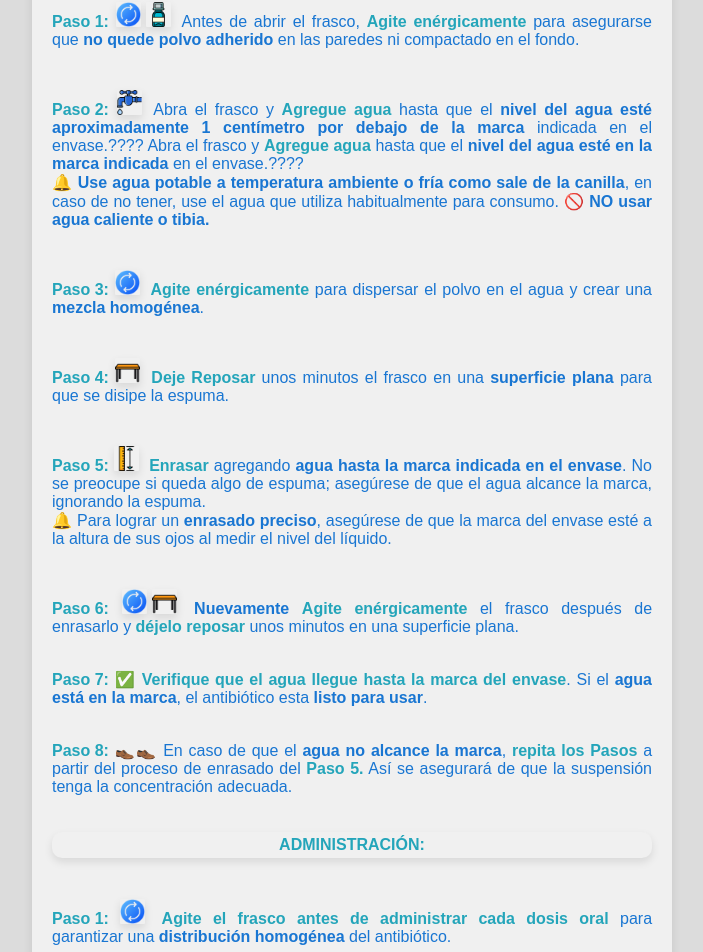
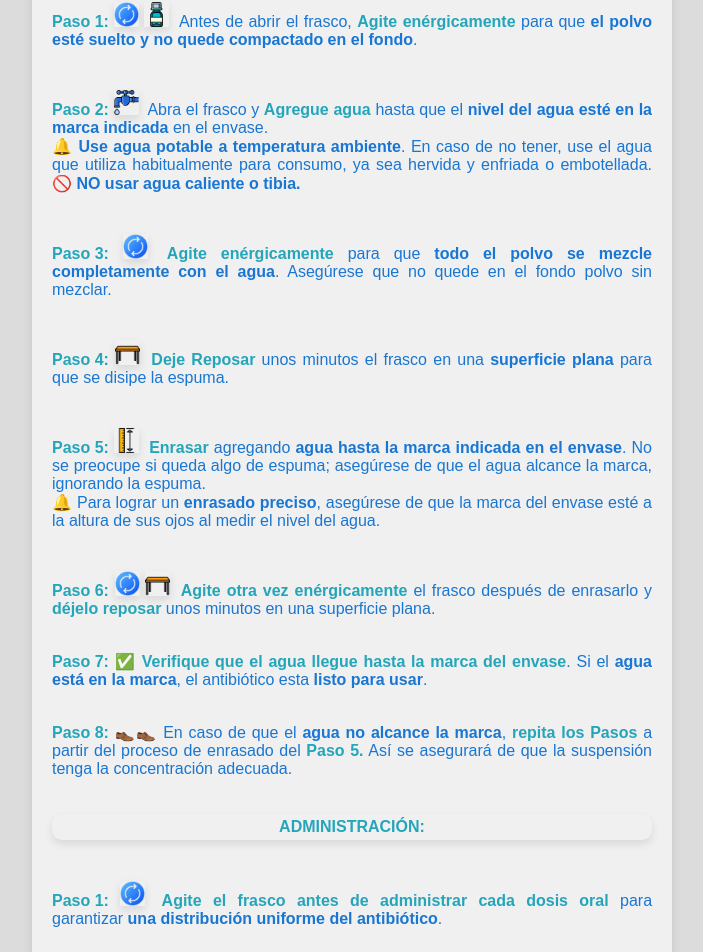
Before and after one commit to MartuV/instrucciones-uso, a React (Create React App) app: page /instrucciones-uso/jarabes in a window 1280 px wide. Shown: the part 392-1344 px from the top of the page, without its empty margins (288-991 px from the left). Built offline with nearby package versions, Linux system fonts and the light colour scheme.

Commit message:
mejora instrucciones jarabe

```diff
--- a/src/componentes/Jarabes.js
+++ b/src/componentes/Jarabes.js
@@ -36,16 +36,15 @@ function Jarabes() {
                     <p id="titulo-pasos"><strong>PREPARACIÓN DE LA SUSPENSIÓN: </strong>
                     </p>
 
-                    <p><strong id="aling-izq">Paso 1:</strong> <img src={agitar} alt="agitar" className="instruction-icon" /><img src={jarabeInicial} alt="jarabe inicial" className="instruction-icon" /> Antes de abrir el frasco, <strong>Agite enérgicamente</strong> para asegurarse que <strong id="azul">no quede polvo adherido</strong> en las paredes ni compactado en el fondo.
+                    <p><strong id="aling-izq">Paso 1:</strong> <img src={agitar} alt="agitar" className="instruction-icon" /><img src={jarabeInicial} alt="jarabe inicial" className="instruction-icon" /> Antes de abrir el frasco, <strong>Agite enérgicamente</strong> para que <strong id="azul">el polvo esté suelto y no quede compactado en el fondo</strong>.
                     </p>
 
-                    <p><strong id="aling-izq">Paso 2:</strong> <img src={grifo} alt="enrasar" className="instruction-icon" /> Abra el frasco y <strong>Agregue agua</strong> hasta que el <strong id="azul">nivel del agua esté aproximadamente 1 centímetro por debajo de la marca</strong> indicada en el envase.???? Abra el frasco y <strong>Agregue agua</strong> hasta que el <strong id="azul">nivel del agua esté en la marca indicada</strong> en el envase.????
+                    <p><strong id="aling-izq">Paso 2:</strong> <img src={grifo} alt="enrasar" className="instruction-icon" /> Abra el frasco y <strong>Agregue agua</strong> hasta que el <strong id="azul">nivel del agua esté en la marca indicada</strong> en el envase.
                     <br />
-                    🔔 <strong id="azul">Use agua potable a temperatura ambiente o
-                    fría como sale de la canilla</strong>, en caso de no tener, use el agua que utiliza habitualmente para consumo. 🚫 <strong id="azul">NO usar agua caliente o tibia.</strong>
+                    🔔 <strong id="azul">Use agua potable a temperatura ambiente</strong>. En caso de no tener, use el agua que utiliza habitualmente para consumo, ya sea hervida y enfriada o embotellada. 🚫 <strong id="azul">NO usar agua caliente o tibia.</strong>
                     </p>
 
-                    <p><strong id="aling-izq">Paso 3:</strong> <img src={agitar} alt="agitar" className="instruction-icon" /> <strong>Agite enérgicamente</strong> para dispersar el polvo en el agua y crear una <strong id="azul">mezcla homogénea</strong>.
+                    <p><strong id="aling-izq">Paso 3:</strong> <img src={agitar} alt="agitar" className="instruction-icon" /> <strong>Agite enérgicamente</strong> para que<strong id="azul"> todo el polvo se mezcle completamente con el agua</strong>. Asegúrese que no quede en el fondo polvo sin mezclar.
                     </p>
 
                     <p><strong id="aling-izq">Paso 4:</strong> <img src={mesa} alt="mesa" className="instruction-icon" /> <strong>Deje Reposar</strong> unos minutos el frasco en una <strong id="azul">superficie plana</strong> para que se disipe la espuma.
@@ -53,10 +52,10 @@ function Jarabes() {
 
                     <p><strong id="aling-izq">Paso 5:</strong> <img src={enrasar} alt="enrasar" className="instruction-icon" /> <strong>Enrasar</strong> agregando <strong id="azul">agua hasta la marca indicada en el envase</strong>. No se preocupe si queda algo de espuma; asegúrese de que el agua alcance la marca, ignorando la espuma.
                     <br/>
-                    🔔 Para lograr un <strong id="azul">enrasado preciso</strong>, asegúrese de que la marca del envase esté a la altura de sus ojos al medir el nivel del líquido.
+                    🔔 Para lograr un <strong id="azul">enrasado preciso</strong>, asegúrese de que la marca del envase esté a la altura de sus ojos al medir el nivel del agua.
                     </p>
 
-                    <p><strong id="aling-izq">Paso 6:</strong> <img src={agitar} alt="agitar" className="instruction-icon" /><img src={mesa} alt="mesa" className="instruction-icon" /> <strong id="azul">Nuevamente</strong> <strong>Agite enérgicamente</strong> el frasco después de enrasarlo y <strong>déjelo reposar</strong> unos minutos en una superficie plana.
+                    <p><strong id="aling-izq">Paso 6:</strong> <img src={agitar} alt="agitar" className="instruction-icon" /><img src={mesa} alt="mesa" className="instruction-icon" /> <strong id="azul"></strong> <strong>Agite otra vez enérgicamente</strong> el frasco después de enrasarlo y <strong>déjelo reposar</strong> unos minutos en una superficie plana.
                     </p>
                     <br/>
                     <p><strong id="aling-izq">Paso 7:</strong> ✅ <strong>Verifique que el agua llegue hasta la marca del envase</strong>. Si el <strong id="azul">agua está en la marca</strong>, el antibiótico esta <strong id="azul">listo para usar</strong>.
@@ -68,7 +67,7 @@ function Jarabes() {
                     <br/>
 
                     <p id="titulo-pasos"><strong>ADMINISTRACIÓN: </strong> </p>
-                    <p><strong id="aling-izq">Paso 1:</strong> <img src={agitar} alt="agitar" className="instruction-icon" /> <strong>Agite el frasco antes de administrar cada dosis oral</strong> para garantizar una <strong id="azul">distribución homogénea</strong> del antibiótico.
+                    <p><strong id="aling-izq">Paso 1:</strong> <img src={agitar} alt="agitar" className="instruction-icon" /> <strong>Agite el frasco antes de administrar cada dosis oral</strong> para garantizar <strong id="azul"> una distribución uniforme del antibiótico</strong>.
                     </p>
 
                     <p><strong id="aling-izq">Paso 2:</strong> <img src={dosificar} alt="dosificar" className="instruction-icon" /> <strong>Para tomar la dosis correcta,</strong>  utilice un vasito dosificador o una jeringa. 🚫 <strong id="azul">NO usar cucharas o cucharitas de cocina.</strong>
@@ -78,7 +77,7 @@ function Jarabes() {
 
                     <p id="titulo-pasos"><strong>ALMACENAMIENTO: </strong> </p>
 
-                    <p>🚫👶 <strong></strong>Mantenga el antibiótico fuera del alcance de los niños. <strong>Revise el prospecto o envase</strong> <strong id="azul">para saber cuál es el tiempo de conservación y condiciones de almacenamiento luego de que se agregó agua (suspensión reconstituida)</strong>, que pueden variar según el antibiótico y la marca comercial.
+                    <p>🚫👶 <strong></strong>Mantenga el antibiótico fuera del alcance de los niños. <strong>Revise el prospecto o envase</strong> <strong id="azul">para saber cuál es el tiempo de conservación y condiciones de almacenamiento (heladera o temperatura ambiente) luego de que se agregó agua (suspensión reconstituida)</strong>, que pueden variar según el antibiótico y la marca comercial.
                     </p>
                     <br/>
 
```
